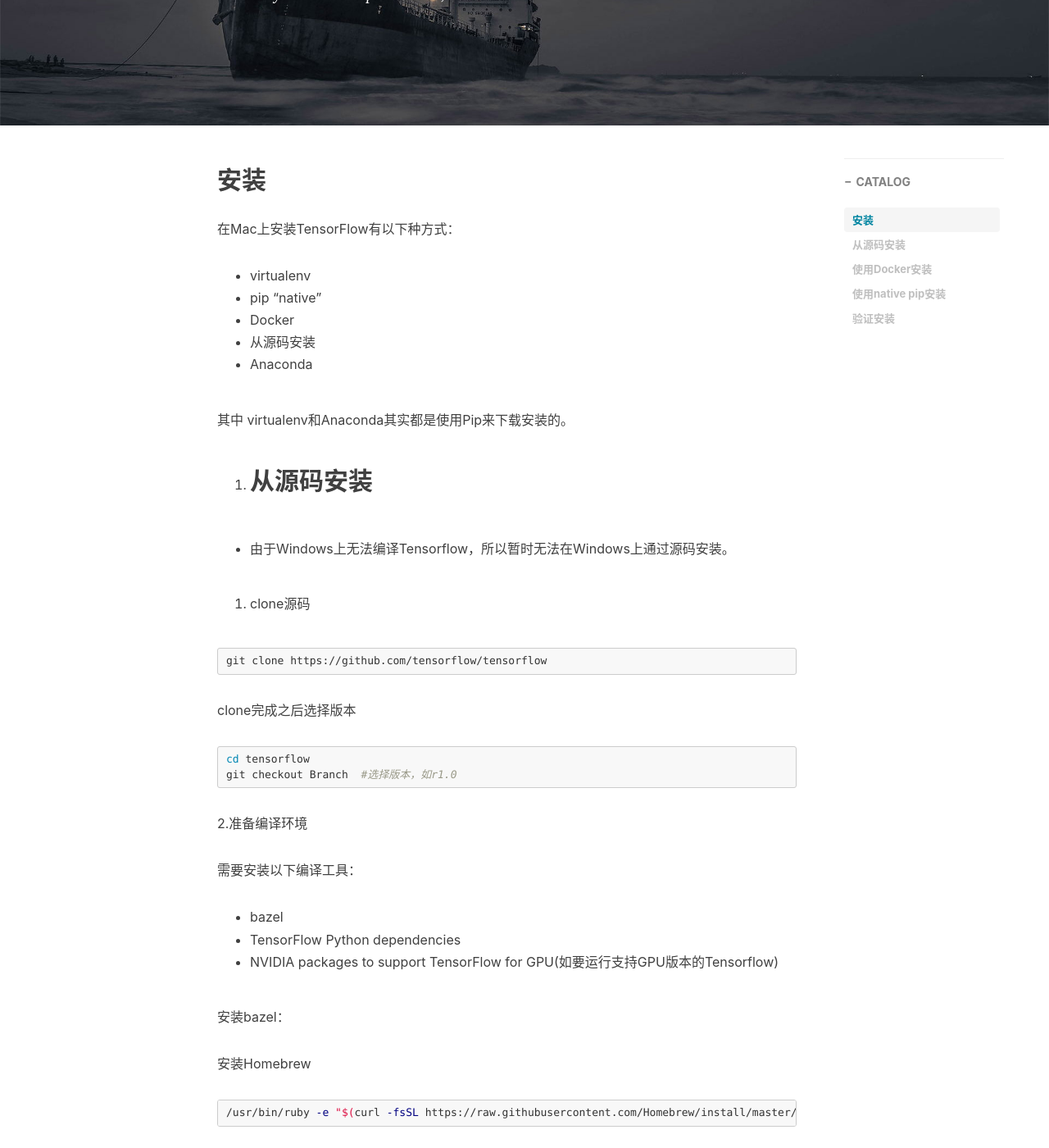
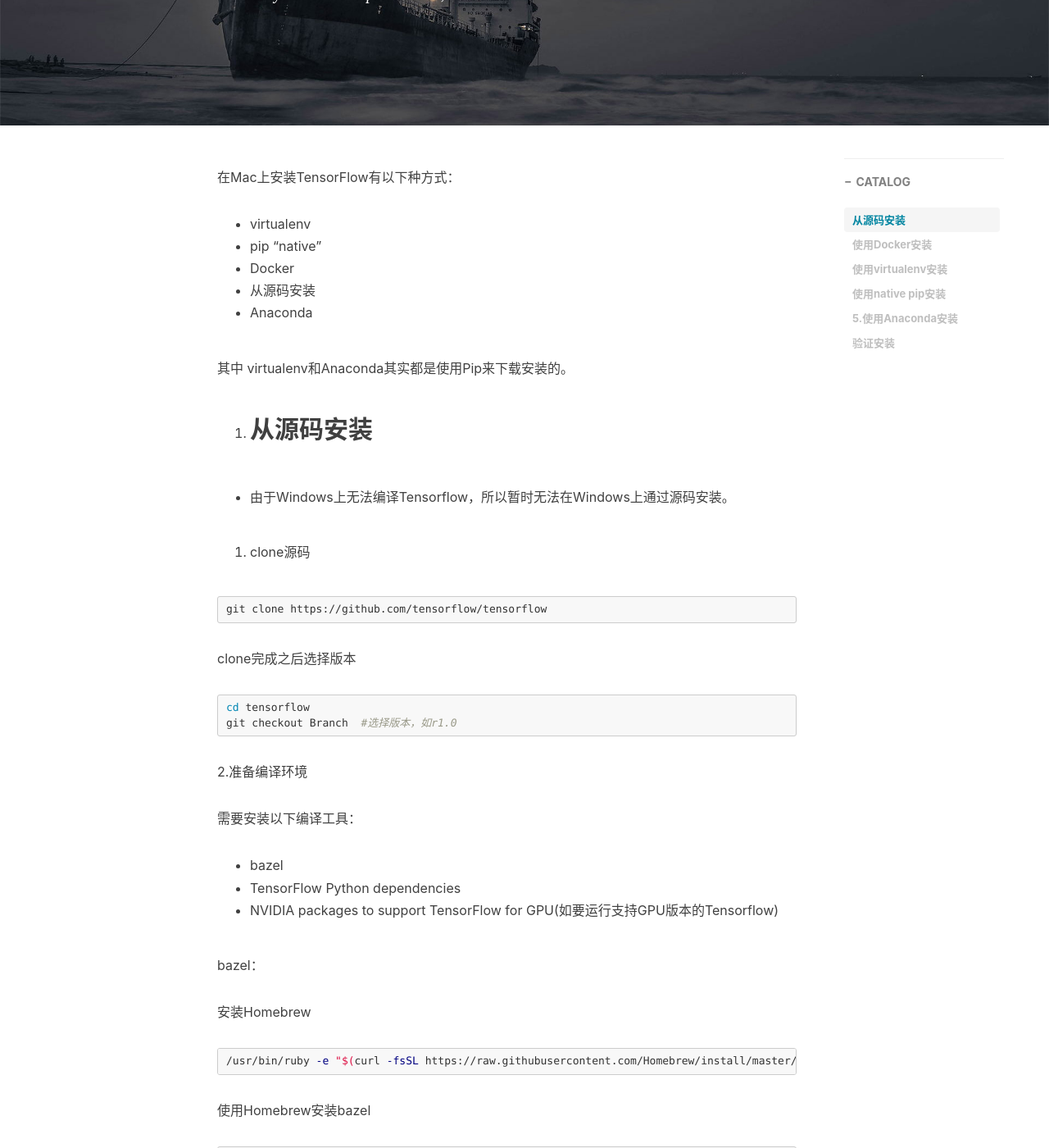
Before and after one commit to StevenDXC/Blog, a Jekyll site: the page built from _posts/2016-09-20-TensorFlow_install.md, in a window 1280 px wide and 1400 px high, scrolled down 304 px. Shown: the whole window at 82% size. Built offline with Jekyll 4.4.1, drawn with Linux system fonts in a browser that asks for light colours; nearby versions of some CDN libraries; Markdown is read by kramdown in place of the engine named in the settings; comment, search, counter and statistics services are not loaded; some of the changed text lies outside the part shown.

Commit message:
Update 2016-09-20-TensorFlow_install.md

````diff
--- a/_posts/2016-09-20-TensorFlow_install.md
+++ b/_posts/2016-09-20-TensorFlow_install.md
@@ -9,9 +9,6 @@
     - AI
 ---
 
-
-
-## 安装
 
 在Mac上安装TensorFlow有以下种方式：
 
@@ -49,7 +46,7 @@
 * TensorFlow Python dependencies
 * NVIDIA packages to support TensorFlow for GPU(如要运行支持GPU版本的Tensorflow)
 
-安装bazel：
+bazel：
 
 安装Homebrew
 
@@ -70,8 +67,6 @@
 * six
 * numpy
 * wheel
-
-安装:
 
 ```shell
 sudo pip install six numpy wheel
@@ -164,6 +159,7 @@
 docker会自动下载tensorflow镜像并安装执行。国内需要翻墙
 
 3. 使用virtualenv安装
+---
 
  * 需要先安装pip(Pip是一个python的软件包管理系统，可以安装，卸载和管理软件包)
 
@@ -236,6 +232,7 @@
 ```
 
 5.使用Anaconda安装
+---
 
 Anaconda是一个用于科学计算的Python发行版，提供了包管理与环境管理的功能，可以很方便地解决多版本python并存、切换以及各种第三方包安装问题。
 
````
Also changed, not shown: other parts of _posts/2016-09-20-TensorFlow_install.md (+1 -1 lines).
